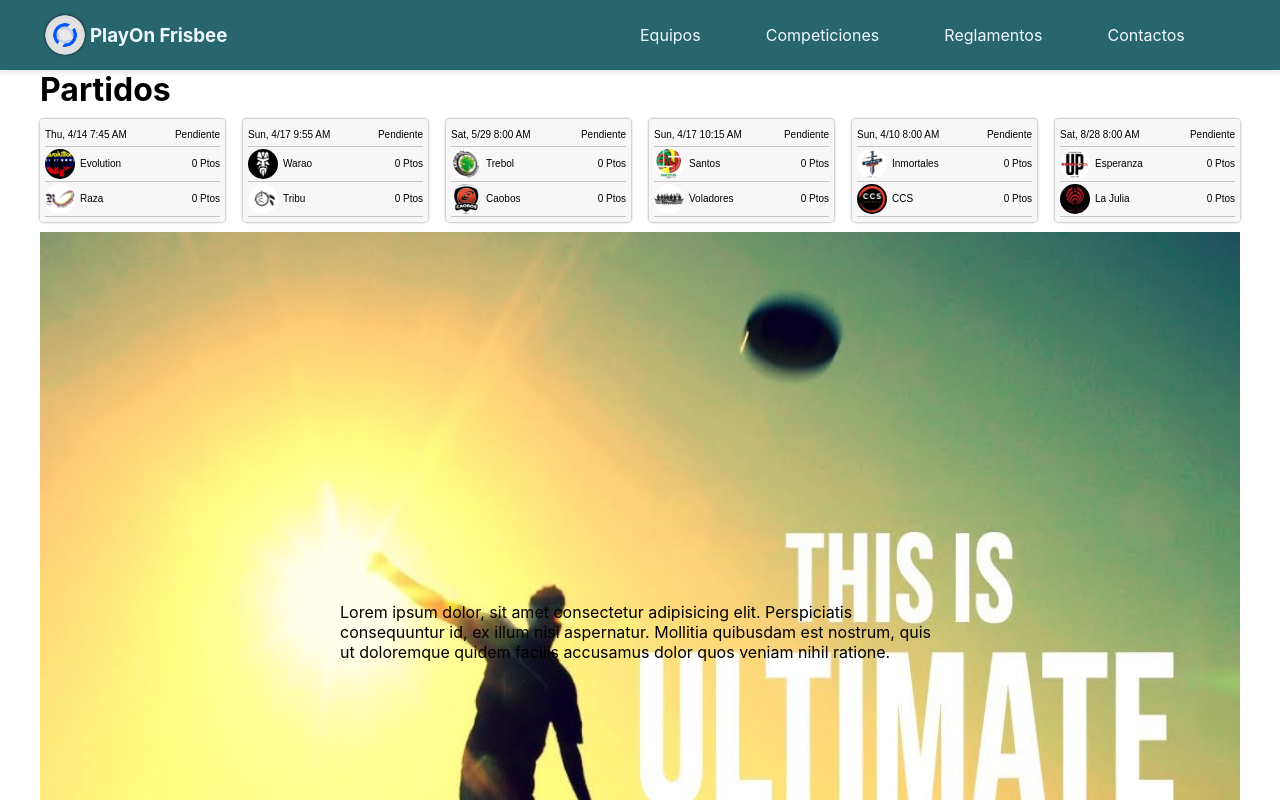
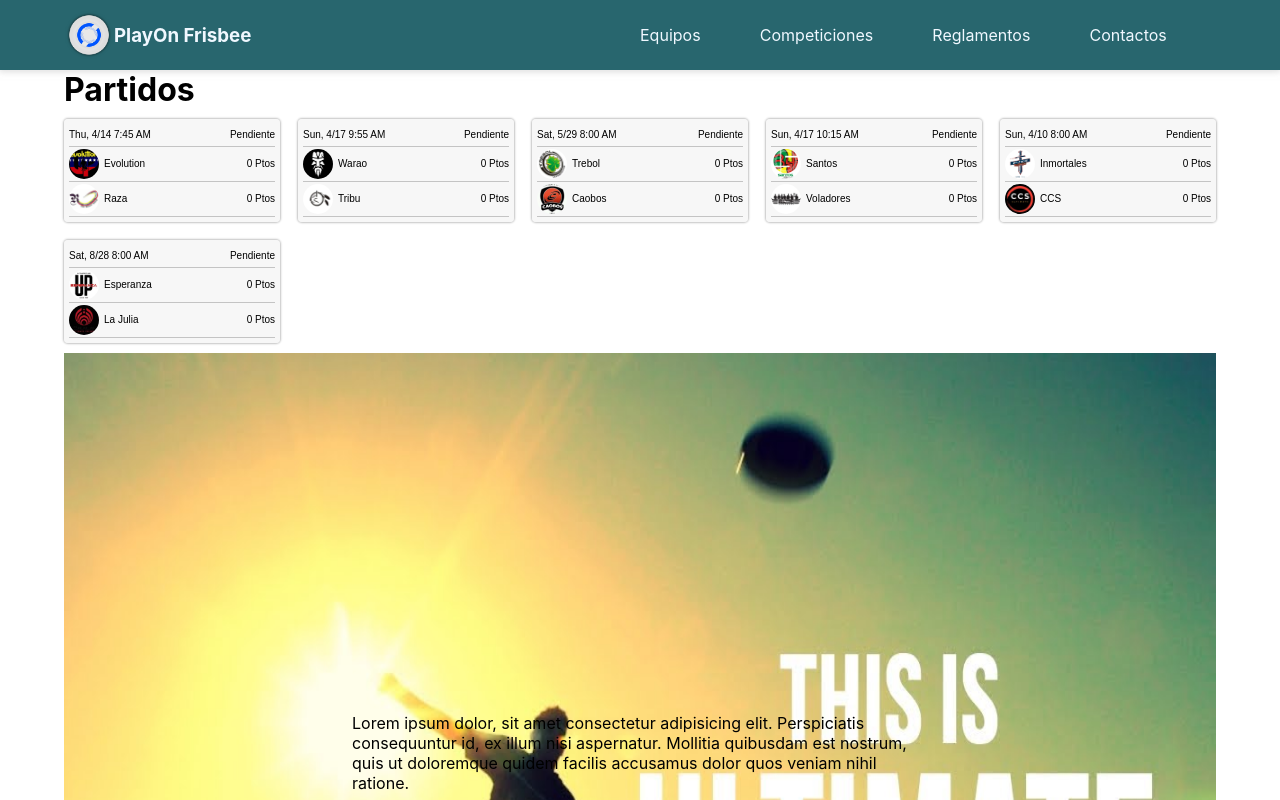
Before and after one commit to alfredomarcano/playon-Frisbee, a React (Create React App) app: page / in a window 1280 px wide. Shown: the top 800 px of the page. Built offline with nearby package versions, Linux system fonts and the light colour scheme.

Commit message:
Update App.css
change witdh for automatic adjust windows

```diff
--- a/src/App.css
+++ b/src/App.css
@@ -5,7 +5,7 @@
 }
 
 .container90{
-  max-width: 1200px;
+  max-width: calc(100% - 10%);
   margin: 0 auto;
 }
 
```
